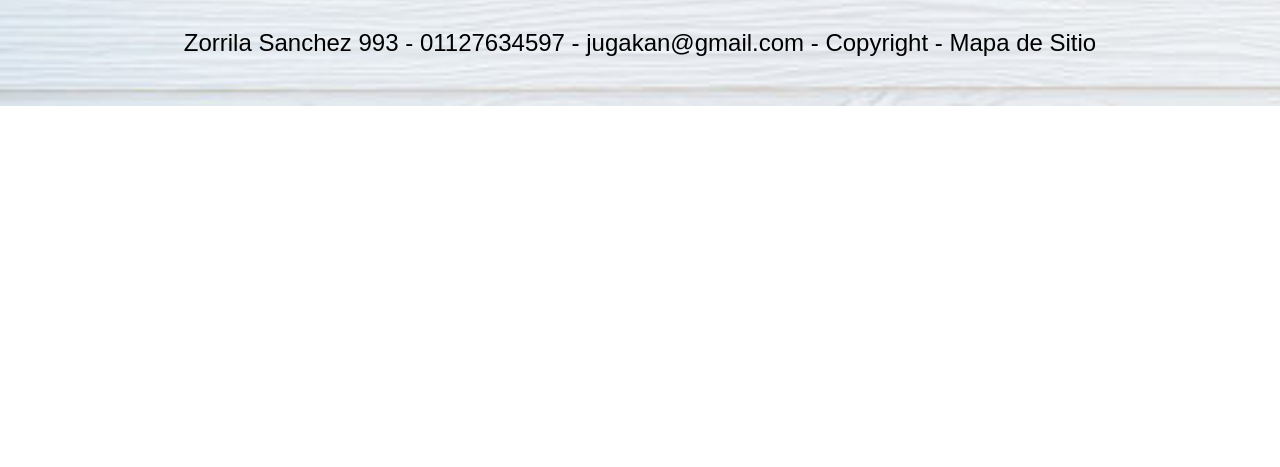
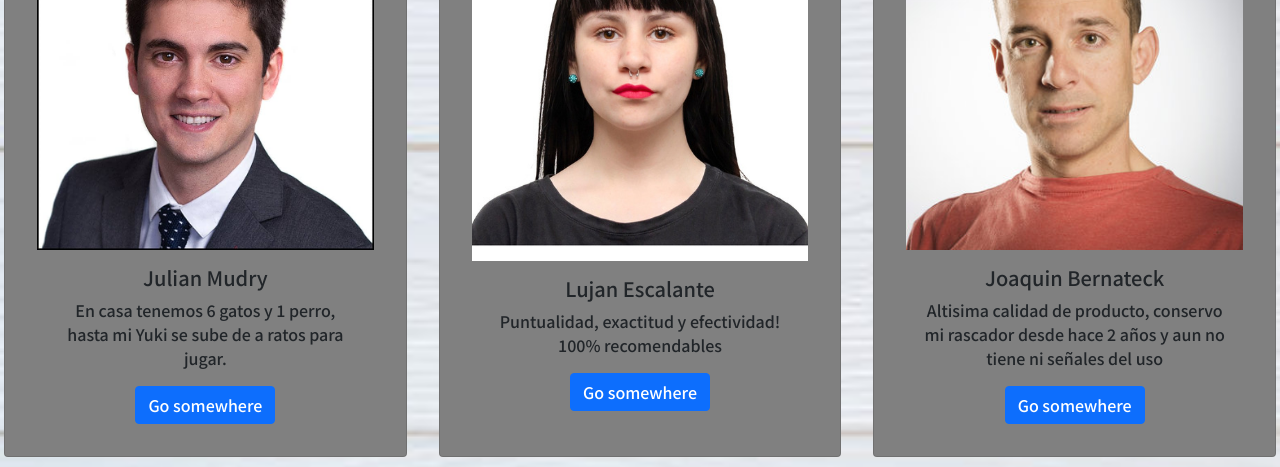
Before and after one commit to juliangareca/idea-Gareca, a website: page index.html in a window 1280 px wide. Shown: the part 1049-1516 px from the top of the page. Before the commit the page ends 1155 px from the top, so only its background shows below. Drawn offline with nearby package versions, Linux system fonts and the light colour scheme; a web font is replaced by a local one.

Commit message:
Se agrega color al footer y se incorporan CARDS al index

```diff
--- a/index.html
+++ b/index.html
@@ -103,6 +103,34 @@
 		  </div>
 		</div>
 
+		<div class="row infoMain d-flex bd-highlight">
+			<div class="card subInfo col-sm-4 flex-fill bd-highlight marginCard" style="width: 18rem;">
+				<img src="./recursos/imagenes/foto1.jpg" class="card-img-top" alt="Cliente">
+				<div class="card-body">
+				  <h5 class="card-title">Julian Mudry</h5>
+				  <p class="card-text">En casa tenemos 6 gatos y 1 perro, hasta mi Yuki se sube de a ratos para jugar.</p>
+				  <a href="#" class="btn btn-primary">Go somewhere</a>
+				</div>
+			  </div>
+			  <div class="card subInfo col-sm-4 flex-fill bd-highlight marginCard" style="width: 18rem;">
+				<img src="./recursos/imagenes/foto2.jpg" class="card-img-top" alt="Cliente">
+				<div class="card-body">
+				  <h5 class="card-title">Lujan Escalante</h5>
+				  <p class="card-text">Puntualidad, exactitud y efectividad! 100% recomendables</p>
+				  <a href="#" class="btn btn-primary">Go somewhere</a>
+				</div>
+			</div>
+			<div class="card subInfo col-sm-4 flex-fill bd-highlight marginCard" style="width: 18rem;">
+				<img src="./recursos/imagenes/foto3.jpg" class="card-img-top" alt="Cliente">
+				<div class="card-body">
+				  <h5 class="card-title">Joaquin Bernateck</h5>
+				  <p class="card-text">Altisima calidad de producto, conservo mi rascador desde hace 2 años y aun no tiene ni señales del uso</p>
+				  <a href="#" class="btn btn-primary">Go somewhere</a>
+				</div>
+			  </div>
+
+		</div>
+
 		<footer class="footer">
 			<div class="position-relative">
 				<div class="position-absolute bottom-0 end-0">
--- a/scss/_flexGrid.scss
+++ b/scss/_flexGrid.scss
@@ -25,3 +25,8 @@ div div{
   width: 25px;
   height: 25px;
 }
+
+.marginCard{
+  margin: 1rem;
+  background-color: $cardColor;
+}
--- a/scss/_footer.scss
+++ b/scss/_footer.scss
@@ -1,5 +1,4 @@
 .footer{
-    margin: 20px;
     grid-area: footer;
   }
 
@@ -7,8 +6,9 @@
     text-align: center;
     font-family: 'Average Sans', sans-serif;
     margin-top: 25px;
-    padding: 20px;
+    padding: 55px;
     color: rgb(0, 0, 0);
+    background-color: slategrey;
   }
 
   .footer__position{
--- a/scss/_variables.scss
+++ b/scss/_variables.scss
@@ -1,21 +1,4 @@
 $fontFamily1: 'Average Sans', sans-serif;
 $fontFamily2: 'Noto Sans JP', sans-serif;
 $imputColor: #dcdcdc;
-
-
-// @media (max-width: 1199px) and (min-width: 770px)
-//  {
-//     width: 760px;
-//     margin-left: auto;
-//     margin-right: auto;
-// }
-
-// @media (max-width: 1199px) and (min-width: 770px)
-//  {
-//     margin: 40px 0;
-// }
-
-//     @media (min-width: 770px) and (max-width: 979px)
-//      {
-//         width: 100%;
-//     }
+$cardColor: rgb(128, 128, 128);
```
Also changed, not shown: css/style.css, recursos/imagenes/foto1.jpg (added), recursos/imagenes/foto2.jpg (added), recursos/imagenes/foto3.jpg (added).
